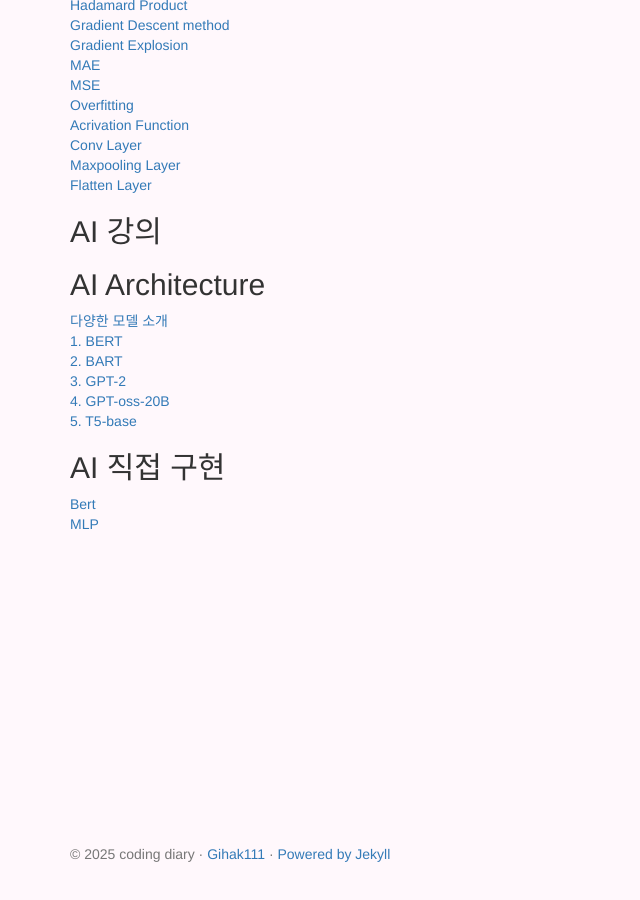
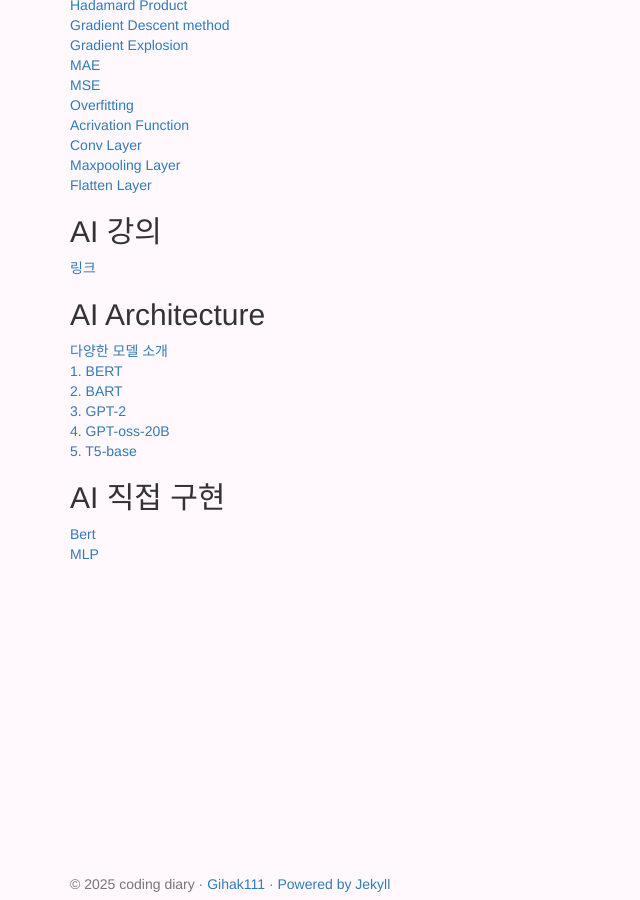
Before and after one commit to Gihak111/Gihak111.github.io, a Jekyll site: the page built from _posts/2025-09-16-AI_learning_best_upload.md, in a window 1280 px wide and 900 px high, scrolled down 842 px. Shown: the whole window, without its empty margins (0-640 px from the left). Built offline with Jekyll 4.4.1, drawn with Linux system fonts in a browser that asks for light colours; before the commit the page ends 1716 px from its top, so only the background shows below that.

Commit message:
Update 2025-09-16-AI_learning_best_upload.md

```diff
--- a/_posts/2025-09-16-AI_learning_best_upload.md
+++ b/_posts/2025-09-16-AI_learning_best_upload.md
@@ -54,7 +54,7 @@ nav: "docs"
 
 
 ## AI 강의
-
+[링크](https://gihak111.github.io/ai/2025/09/26/AI_class_best_upload.html)
 
 ## AI Architecture
 [다양한 모델 소개](https://gihak111.github.io/ai/2025/08/21/AI_Architecture_start_upload.html)
```
